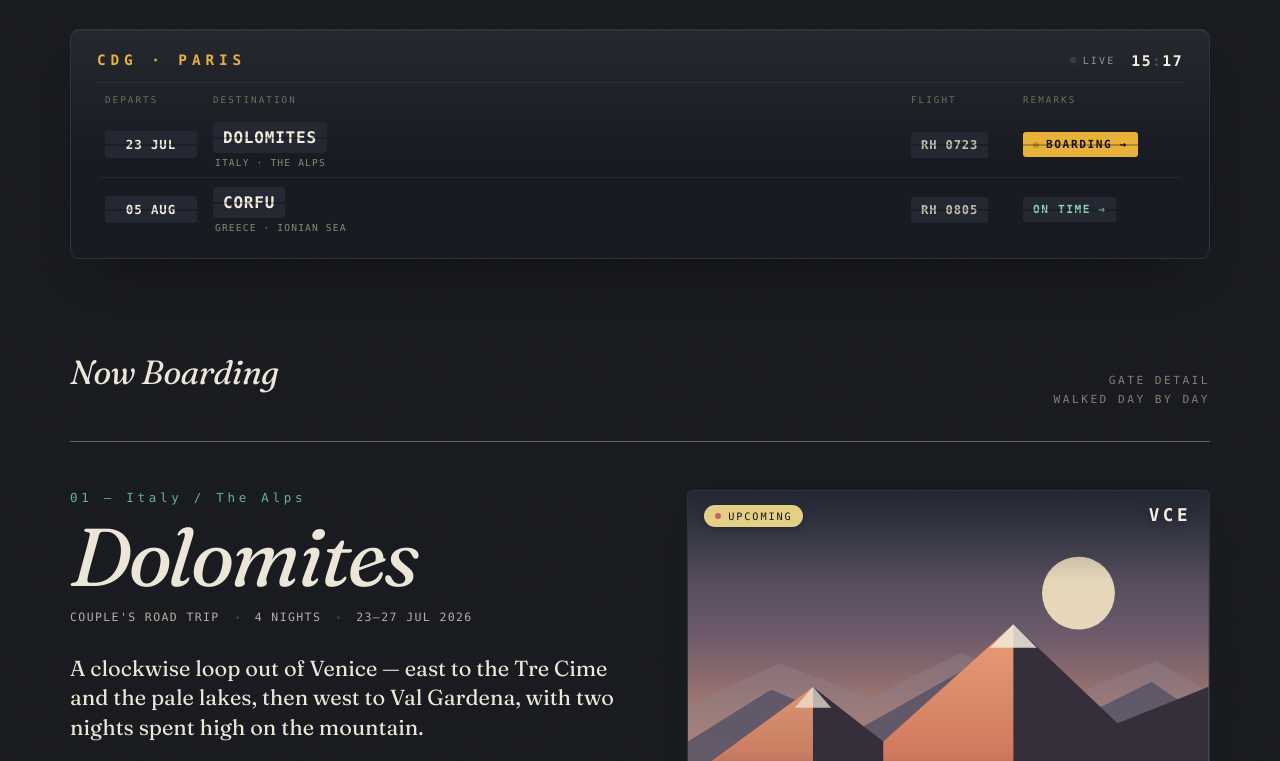
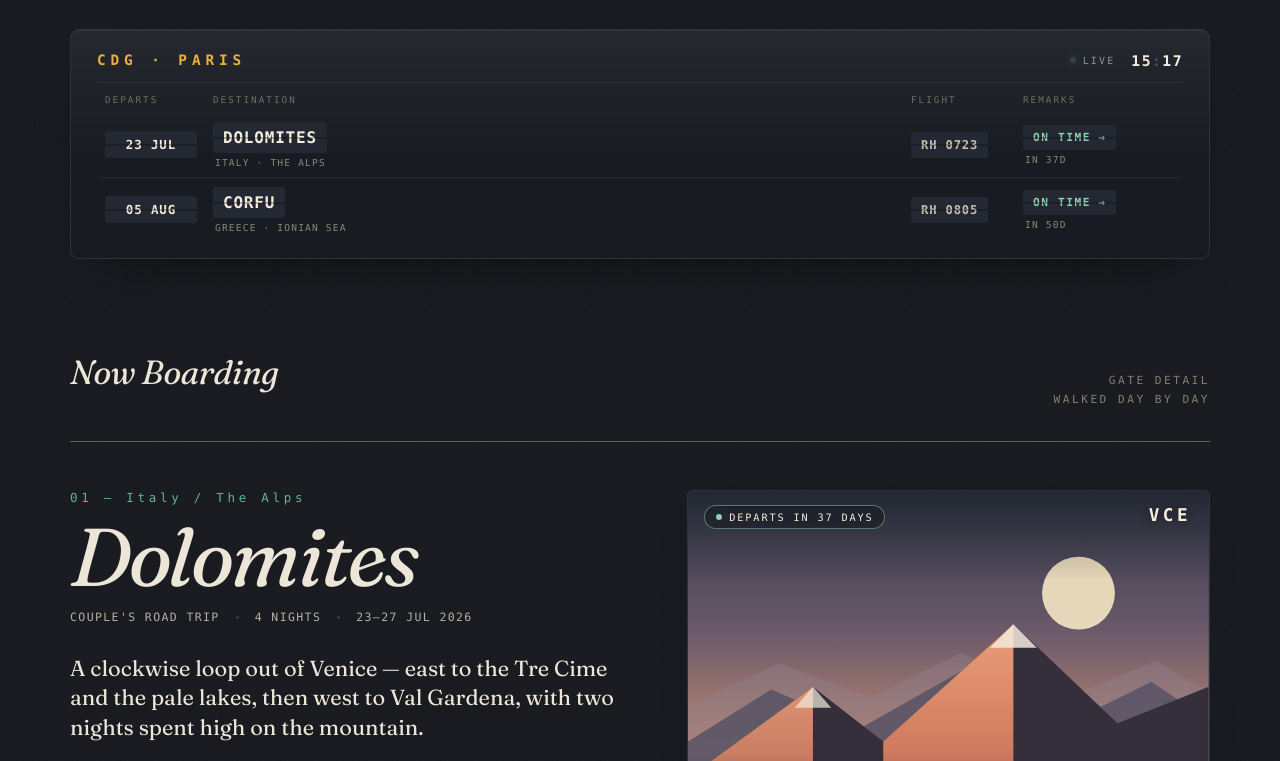
Before and after one commit to riwaht/portfolio-2.0, an Astro site: page /journey in a window 1280 px wide. Shown: the part 704-1465 px from the top of the page. Built offline with nearby package versions, Linux system fonts and the light colour scheme; Astro itself is replaced by a stand-in of ours; a web font is replaced by a local one.

Commit message:
feat(journey): date-accurate phases + itineraries graduate to Arrivals
Make the board honest about time, and let trips flow by date rather than by
whether they carry an itinerary link:

- Boarding lights up only on a trip's actual departure day; before that a row
  reads "On time" with a live day-countdown (e.g. "in 37d"), then "Departed"
  mid-trip. Single-sourced from a phase ladder in journeyData so the board,
  poster badges, and header ticker never disagree.
- An itinerary link is now an optional field any stay can carry; the date
  decides placement. Upcoming/in-progress itinerary trips lead Departures +
  Now Boarding; once their dates pass they graduate into the Arrivals ledger
  as clickable "Arrived ->" rows. Older trips can be written up the same way.
- Departures stays put when nothing is upcoming, reading "No departures
  scheduled"; Now Boarding hides until the next trip.
- Drop the Geek Express role so Beirut reads "Lebanon - inmind.ai".

Co-Authored-By: Claude Opus 4.7 <noreply@anthropic.com>

```diff
--- a/src/Components/Journey/ArrivalsBoard.jsx
+++ b/src/Components/Journey/ArrivalsBoard.jsx
@@ -23,8 +23,10 @@ const COLUMNS = ['Arrived', 'From', 'Flight', 'Remarks'];
 /**
  * The ARRIVALS board — the deduped arrivals ledger as a split-flap mirror of
  * Departures: one row per city, every row landed. Year-divider bands break the
- * ~22 rows into the index's year groups; the home base anchors the foot. Rows
- * are non-linking (no per-city itinerary), unlike Departures rows.
+ * ~22 rows into the index's year groups; the home base anchors the foot. A row
+ * whose trip has a written-up itinerary links out (with the same "→" affordance
+ * as Departures); the rest are static — so finished trips and any older stay you
+ * later document become clickable here.
  */
 function ArrivalsBoard({ items }) {
   if (!items || items.length === 0) return null;
@@ -44,14 +46,24 @@ function ArrivalsBoard({ items }) {
     rows.push({ key: `yr-${year}`, divider: `—— ${year} ——` });
     byYear.get(year).forEach((it) => {
       const r = remark(it);
+      const href = it.itinerary || undefined;
       rows.push({
         key: it.id,
         live: it.status === 'RESIDENT',
+        href,
         cells: [
           { content: it.label, className: 'fb-when' },
           { content: it.city, className: 'fb-city', sub: it.region },
           { content: it.iata, className: 'fb-flight' },
-          { content: r.content, className: `fb-status fb-status-${r.kind}` },
+          {
+            content: href ? (
+              <>
+                {r.content}
+                <span className="fb-arrow" aria-hidden="true">→</span>
+              </>
+            ) : r.content,
+            className: `fb-status fb-status-${r.kind}`,
+          },
         ],
       });
     });
--- a/src/Components/Journey/DeparturesBoard.jsx
+++ b/src/Components/Journey/DeparturesBoard.jsx
@@ -15,28 +15,41 @@ const departDate = (trip) => {
   return (trip.dateRange || '').toUpperCase();
 };
 
-// A real-board "REMARKS" status, derived from the trip's lifecycle status.
-// The soonest still-upcoming trip is "Boarding"; later upcoming ones "On time";
-// trips whose dates have passed read "Departed".
-const remark = (trip, isNext) => {
-  if (trip.status !== 'upcoming') return { text: 'Departed', kind: 'departed' };
-  return isNext ? { text: 'Boarding', kind: 'boarding' } : { text: 'On time', kind: 'ontime' };
+// A real-board "REMARKS" status, derived from the trip's date-accurate phase.
+// "Boarding" lights up only on the departure day itself; before that a trip reads
+// "On time", once underway "Departed", and it stays "Departed" after the write-up.
+const REMARK = {
+  scheduled: { text: 'On time', kind: 'ontime' },
+  boarding: { text: 'Boarding', kind: 'boarding' },
+  departed: { text: 'Departed', kind: 'departed' },
+  documented: { text: 'Departed', kind: 'departed' },
 };
+const remark = (trip) => REMARK[trip.phase] || REMARK.documented;
 
 const COLUMNS = ['Departs', 'Destination', 'Flight', 'Remarks'];
 
 /**
  * The DEPARTURES board: one flight row per featured itinerary, departing the
  * current base (Paris · CDG). Rows link to the live itinerary and trigger the
- * same palette wash as the poster spreads. A thin config over FlapBoard.
+ * same palette wash as the poster spreads. With nothing upcoming the board stays
+ * put — the centerpiece of the terminal — and simply reads "No departures
+ * scheduled". A thin config over FlapBoard.
  */
 function DeparturesBoard({ trips, origin, onOpen }) {
-  if (!trips || trips.length === 0) return null;
-  const nextId = (trips.find((t) => t.status === 'upcoming') || {}).id;
   const title = origin ? `${origin.code} · ${origin.city}` : 'Departures';
+  if (!trips || trips.length === 0) {
+    return (
+      <FlapBoard
+        title={title}
+        columns={COLUMNS}
+        rows={[{ key: 'none', divider: 'No departures scheduled' }]}
+        ariaLabel="Departures board"
+      />
+    );
+  }
 
   const rows = trips.map((trip) => {
-    const r = remark(trip, trip.id === nextId);
+    const r = remark(trip);
     return {
       key: trip.id,
       href: trip.itinerary,
@@ -53,6 +66,9 @@ function DeparturesBoard({ trips, origin, onOpen }) {
             </>
           ),
           className: `fb-status fb-status-${r.kind}`,
+          // Live countdown under "On time" while a trip is still ahead; the
+          // departure day, mid-trip and write-up rows speak for themselves.
+          sub: trip.phase === 'scheduled' ? `in ${trip.days}d` : undefined,
         },
       ],
     };
--- a/src/Components/Journey/FeatureItinerary.jsx
+++ b/src/Components/Journey/FeatureItinerary.jsx
@@ -2,6 +2,15 @@ import { pad2 } from '../../Utils/ui';
 
 const ACCENT = { alpine: 'var(--jb-alpine)', sea: 'var(--jb-sea)' };
 const GLYPH = { alpine: '▲', sea: '≈' }; // ▲ peak · ≈ sea
+
+// Poster badge per date-accurate phase. Scheduled spreads count down to the
+// departure; the day itself reads "Boarding today"; mid-trip "En route".
+function badgeText(phase, days) {
+  if (phase === 'boarding') return 'Boarding today';
+  if (phase === 'departed') return 'En route';
+  if (phase === 'documented') return 'Documented';
+  return days <= 1 ? 'Departs tomorrow' : `Departs in ${days} days`;
+}
 
 // "46.5°N · 12.1°E" from the trip's geo, for the plate badge.
 function coordLabel(geo) {
@@ -96,13 +105,14 @@ function SeaPoster({ uid }) {
 /**
  * One documented itinerary as a large editorial spread: body (index, city,
  * meta, tagline, stop chips, CTA) beside a printed travel-poster "plate".
- * Alternating layouts (`alt`) flip the columns. A status badge marks whether
- * the trip is still upcoming or already written up day-by-day, so featured
- * itineraries stay on the page for good. The whole card links to the live
- * itinerary; onOpen washes the screen in the trip's palette before navigating.
+ * Alternating layouts (`alt`) flip the columns. A date-accurate badge counts the
+ * spread down to departure, flips to "Boarding" on the day, then settles to
+ * "Documented" — so featured itineraries stay on the page for good. The whole card
+ * links to the live itinerary; onOpen washes the screen in the trip's palette first.
  */
-function FeatureItinerary({ trip, index, alt, status = 'documented', onOpen }) {
+function FeatureItinerary({ trip, index, alt, phase = 'documented', days = 0, onOpen }) {
   const theme = trip.theme === 'sea' ? 'sea' : 'alpine';
+  const upcoming = phase !== 'documented';
   const regionLabel = (trip.region || trip.country).replace(' · ', ' / ');
   const stops = trip.stops || [];
   const uid = `fp${index}`;
@@ -131,16 +141,16 @@ function FeatureItinerary({ trip, index, alt, status = 'documented', onOpen }) {
           </div>
         )}
         <span className="jb-fcta">
-          {status === 'upcoming' ? 'See the plan' : 'Read the itinerary'}
+          {upcoming ? 'See the plan' : 'Read the itinerary'}
           <span className="jb-line" aria-hidden="true" />
           <span className="jb-arrow" aria-hidden="true">{'→'}</span>
         </span>
       </div>
       <div className="jb-fplate">
         {theme === 'sea' ? <SeaPoster uid={uid} /> : <AlpinePoster uid={uid} />}
-        <span className={`jb-fstatus jb-fstatus-${status}`}>
-          {status === 'upcoming' && <span className="jb-fstatus-dot" aria-hidden="true" />}
-          {status === 'upcoming' ? 'Upcoming' : 'Documented'}
+        <span className={`jb-fstatus jb-fstatus-${phase}`}>
+          {upcoming && <span className="jb-fstatus-dot" aria-hidden="true" />}
+          {badgeText(phase, days)}
         </span>
         <span className="jb-iata">{trip.iata}</span>
         <span className="jb-badge"><span aria-hidden="true">{GLYPH[theme]}</span> {coordLabel(trip.geo)}</span>
--- a/src/Components/Journey/JourneyBoard.jsx
+++ b/src/Components/Journey/JourneyBoard.jsx
@@ -32,10 +32,10 @@ function JourneyBoard() {
   const currentCity = current ? current.city : null;
   // The departures board flies out of wherever home currently is (Paris · CDG).
   const origin = current ? { city: current.city, code: iataFor(current.city) } : null;
-  // Upcoming featured trips power the header's "now boarding" ticker call.
-  const boardingCities = featured
-    .filter((t) => t.status === 'upcoming')
-    .map((t) => t.city);
+  // Header calls stay date-honest: only trips actually boarding today drive the
+  // "now boarding" call; the rest of the upcoming slate teases as "next up".
+  const boardingNow = featured.filter((t) => t.phase === 'boarding').map((t) => t.city);
+  const upcomingNext = featured.filter((t) => t.phase === 'scheduled').map((t) => t.city);
 
   // Wash the screen in the trip's palette, then hand off to the live itinerary.
   const handleOpen = useCallback((e, trip) => {
@@ -59,18 +59,17 @@ function JourneyBoard() {
   return (
     <div className="jb-board">
       <div className="jb-wrap">
-        <TerminalHeader stats={stats} currentCity={currentCity} boarding={boardingCities} />
+        <TerminalHeader stats={stats} currentCity={currentCity} boarding={boardingNow} upcoming={upcomingNext} />
 
-        {featured.length > 0 && (
-          <>
         <section aria-label="Departures — where I'm headed">
           <div className="jb-slabel">
             <h2>Departures</h2>
-                <div className="jb-tag">Where I&apos;m headed<br />Boarding now · planned in full</div>
+            <div className="jb-tag">Where I&apos;m headed<br />Next departures · planned in full</div>
           </div>
           <DeparturesBoard trips={featured} origin={origin} onOpen={handleOpen} />
         </section>
 
+        {featured.length > 0 && (
           <section aria-label="Now boarding — the itineraries in detail">
             <div className="jb-slabel">
               <h2>Now Boarding</h2>
@@ -83,13 +82,13 @@ function JourneyBoard() {
                   trip={trip}
                   index={i}
                   alt={i % 2 === 1}
-                    status={trip.status}
+                  phase={trip.phase}
+                  days={trip.days}
                   onOpen={handleOpen}
                 />
               ))}
             </div>
           </section>
-          </>
         )}
 
         <section aria-label="Arrivals — everywhere I've landed">
--- a/src/Utils/journeyData.js
+++ b/src/Utils/journeyData.js
@@ -12,7 +12,6 @@ export const journeyPoints = [
     type: 'home',
     description: 'Where it all started. Learned to code, built my first projects, and dreamed about what comes next.',
     professional: [
-      { role: 'Coding Instructor', company: 'Geek Express' },
       { role: 'Software / Simulation Engineer', company: 'inmind.ai' }
     ],
   },
@@ -605,22 +604,40 @@ const yearOf = (p) => {
   return m ? Number(m[1]) : null;
 };
 
-// Every trip that links to a full documented itinerary stays featured for good.
-// Upcoming ones lead the spread (soonest departure first); once the dates pass
-// they flip from "upcoming" to "documented" and slide below — most recent first —
-// but they never drop off the page. This keeps the itineraries unmissable whether
-// the trip is still ahead or already written up day-by-day.
+const DAY_MS = 86400000;
+
+// Date-accurate board phase for a featured itinerary, comparing today (UTC) to
+// the trip's own window. "boarding" is the departure day *itself*, so the amber
+// BOARDING flap only ever lights up on the real date — never before:
+//   scheduled → still ahead        boarding  → the departure day
+//   departed  → mid-trip           documented → over (slides below, kept for the write-up)
+function tripPhase(p, iso) {
+  if (p.endDate < iso) return 'documented';
+  if (iso < p.startDate) return 'scheduled';
+  if (iso === p.startDate) return 'boarding';
+  return 'departed';
+}
+
+// Whole days from today to the departure date (0 once the day arrives).
+function daysToDeparture(startDate, iso) {
+  return Math.max(0, Math.round((Date.parse(startDate) - Date.parse(iso)) / DAY_MS));
+}
+
+// The featured spread is the live slate only: itinerary trips still ahead or in
+// progress, soonest departure first. Once a trip's dates pass it graduates out of
+// here and into the Arrivals ledger (below), so a finished trip is never shown
+// twice. Carrying an itinerary link no longer pins a trip here — that's now just
+// an optional link any stay can have, so older trips can be written up too.
 export function getFeaturedItineraries(today = new Date()) {
   const iso = today.toISOString().slice(0, 10);
   return journeyPoints
-    .filter((p) => p.itinerary)
-    .map((p) => ({ ...p, status: p.endDate >= iso ? 'upcoming' : 'documented' }))
-    .sort((a, b) => {
-      if (a.status !== b.status) return a.status === 'upcoming' ? -1 : 1;
-      return a.status === 'upcoming'
-        ? a.startDate.localeCompare(b.startDate) // next departure first
-        : b.startDate.localeCompare(a.startDate); // freshest write-up first
-    });
+    .filter((p) => p.itinerary && tripPhase(p, iso) !== 'documented')
+    .map((p) => ({
+      ...p,
+      phase: tripPhase(p, iso),
+      days: daysToDeparture(p.startDate, iso),
+    }))
+    .sort((a, b) => a.startDate.localeCompare(b.startDate)); // soonest departure first
 }
 
 // Deduped, newest-first ledger of every place already arrived in.
@@ -628,12 +645,13 @@ export function getFeaturedItineraries(today = new Date()) {
 // this view collapses it to one row per city.
 export function getArrivalsLedger(today = new Date()) {
   const iso = today.toISOString().slice(0, 10);
-  // Trips with a documented itinerary live in the featured spread permanently,
-  // so keep them out of this quiet index — even after their dates pass — to
-  // avoid listing them twice.
-  const arrived = journeyPoints.filter(
-    (p) => (p.type !== 'upcoming' || p.endDate < iso) && !p.itinerary
-  );
+  // Everything already landed in. A trip is held out only while it's still a live
+  // featured departure (an itinerary trip not yet past its dates) or otherwise
+  // still upcoming; the moment it's documented it graduates in here. Older trips
+  // that gain an itinerary link stay put and simply become clickable rows.
+  const isLiveFeature = (p) => p.itinerary && tripPhase(p, iso) !== 'documented';
+  const isFutureUpcoming = (p) => p.type === 'upcoming' && !(p.endDate < iso);
+  const arrived = journeyPoints.filter((p) => !isLiveFeature(p) && !isFutureUpcoming(p));
 
   const byCity = new Map();
   arrived.forEach((p, i) => {
@@ -651,6 +669,10 @@ export function getArrivalsLedger(today = new Date()) {
     // Pull a company from any entry for the city (e.g. Paris → Mistral, Warsaw → Snowflake).
     const withRole = entries.find((e) => e.p.professional);
     const company = withRole ? withRole.p.professional[0].company : null;
+    // A written-up trip makes its city's row link out (e.g. Dolomites, Corfu once
+    // their dates pass — or any older stay you later document).
+    const withItin = entries.find((e) => e.p.itinerary);
+    const itinerary = withItin ? withItin.p.itinerary : null;
 
     const status =
       rep.type === 'current' ? 'RESIDENT' : rep.type === 'home' ? 'HOME' : 'STAMPED';
@@ -675,6 +697,7 @@ export function getArrivalsLedger(today = new Date()) {
       label,
       status,
       sortKey,
+      itinerary,
     });
   }
 
--- a/src/styles.css
+++ b/src/styles.css
@@ -3117,7 +3117,7 @@ body.journey-page {
   letter-spacing: 0.2em; color: rgb(var(--jb-screen-rgb));
   text-shadow: 0 1px 8px rgba(0, 0, 0, 0.5);
 }
-/* upcoming / documented status badge */
+/* date-accurate trip badge: scheduled · boarding · departed · documented */
 .jb-fstatus {
   position: absolute; left: 16px; top: 14px; z-index: 2;
   display: inline-flex; align-items: center; gap: 7px;
@@ -3125,10 +3125,25 @@ body.journey-page {
   letter-spacing: 0.18em; text-transform: uppercase;
   padding: 5px 11px; border-radius: 100px; -webkit-backdrop-filter: blur(3px); backdrop-filter: blur(3px);
 }
-.jb-fstatus-upcoming {
+/* Departure day — the one loud, amber moment, with a dark pulsing pip. */
+.jb-fstatus-boarding {
   color: #1A1410; background: rgba(244, 222, 140, 0.92);
   box-shadow: 0 2px 10px -2px rgba(0, 0, 0, 0.4);
 }
+.jb-fstatus-boarding .jb-fstatus-dot { --ping: 26, 20, 16; }
+/* Still ahead — calm green outline counting down to departure. */
+.jb-fstatus-scheduled {
+  color: rgb(var(--jb-screen-rgb)); background: rgba(20, 22, 28, 0.5);
+  border: 1px solid rgba(143, 207, 174, 0.5);
+}
+.jb-fstatus-scheduled .jb-fstatus-dot { --ping: 143, 207, 174; }
+/* Mid-trip — muted, in the air. */
+.jb-fstatus-departed {
+  color: rgb(var(--jb-screen-rgb)); background: rgba(20, 22, 28, 0.42);
+  border: 1px solid rgba(var(--jb-screen-rgb), 0.34);
+}
+.jb-fstatus-departed .jb-fstatus-dot { --ping: 156, 150, 132; }
+/* Over — quiet, no pip. */
 .jb-fstatus-documented {
   color: rgb(var(--jb-screen-rgb)); background: rgba(20, 22, 28, 0.42);
   border: 1px solid rgba(var(--jb-screen-rgb), 0.34);
```
Also changed, not shown: src/Components/Journey/TerminalHeader.jsx (+6 -2 lines). Lines whose indentation alone changed are shown as unchanged.
